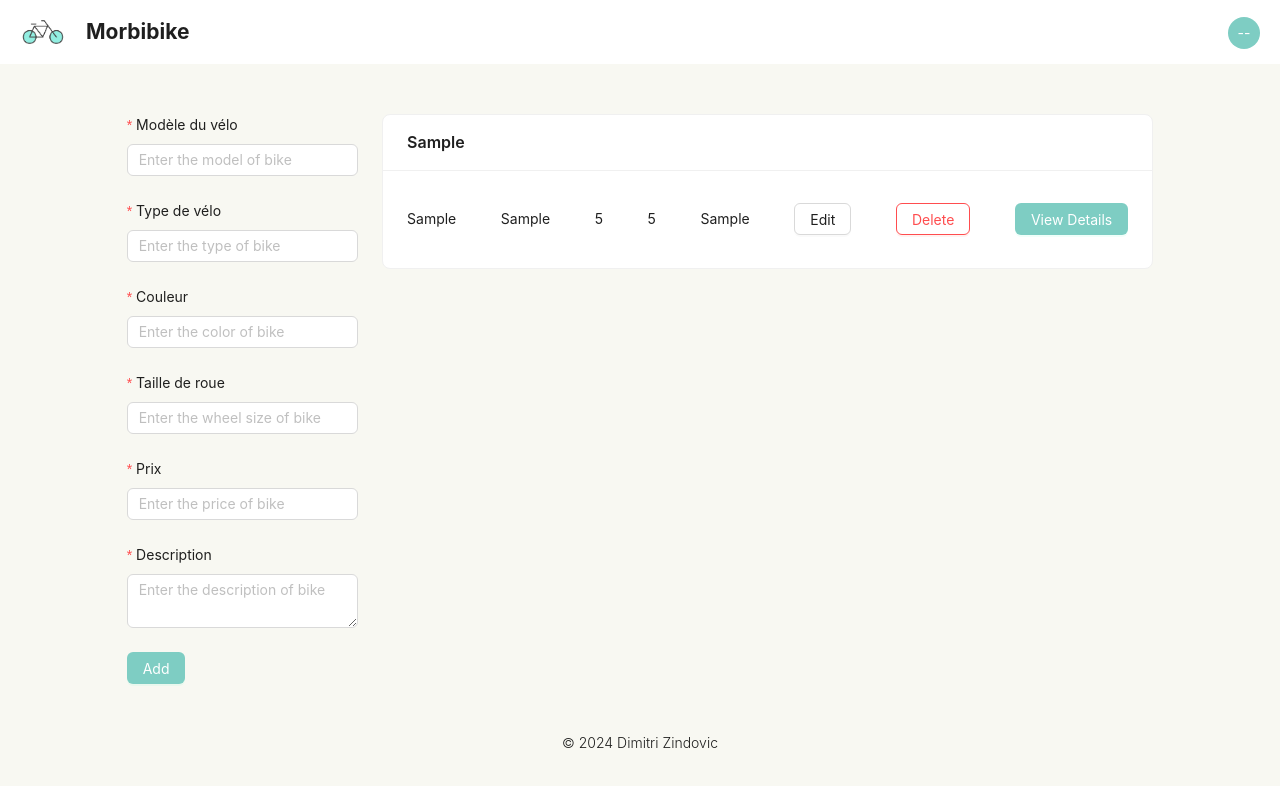
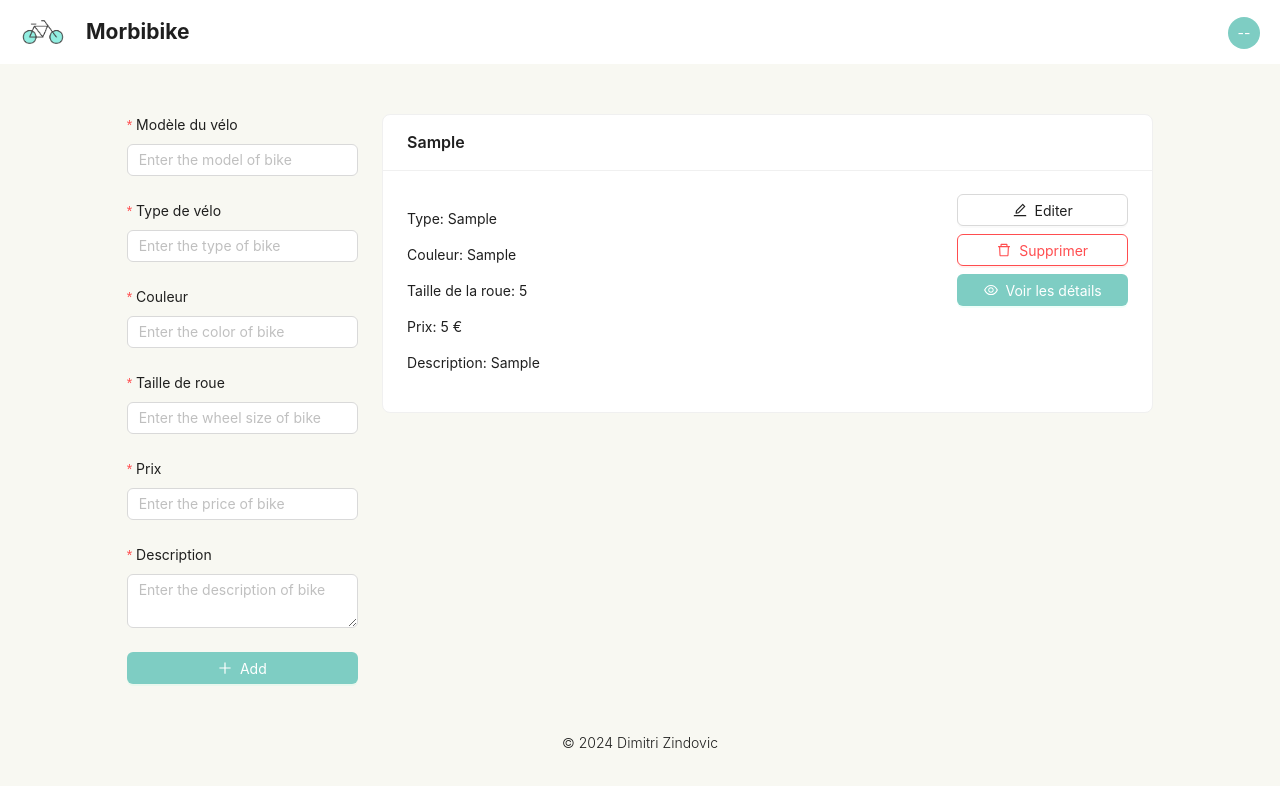
Before and after one commit to DimitriZindovic/Morbibike, a React (Create React App) app: page / in a window 1280 px wide. Both pictures are taken after typing "Sample", "Sample", "Sample", "5", "5", "Sample" into the empty fields and a click on the button "Add". Shown: the top 786 px of the page. Built offline with nearby package versions, Linux system fonts and the light colour scheme.

Commit message:
fix provider and add style on elements

```diff
--- a/src/components/BikeDescription.tsx
+++ b/src/components/BikeDescription.tsx
@@ -1,4 +1,4 @@
-import { Descriptions } from 'antd'
+import { Descriptions, Flex } from 'antd'
 import { Bike } from '../models/Bike'
 
 interface BikeDescriptionProps {
@@ -8,6 +8,7 @@ interface BikeDescriptionProps {
 const BikeDescription = ({ bike }: BikeDescriptionProps) => {
   // Return a description of the bike
   return (
+    <Flex style={{ marginBottom: '20px' }}>
       <Descriptions title="Détails du Vélo" bordered>
         <Descriptions.Item label="Modèle">{bike.model}</Descriptions.Item>
         <Descriptions.Item label="Type">{bike.type}</Descriptions.Item>
@@ -20,6 +21,7 @@ const BikeDescription = ({ bike }: BikeDescriptionProps) => {
           {bike.description}
         </Descriptions.Item>
       </Descriptions>
+    </Flex>
   )
 }
 
--- a/src/components/BikeList.tsx
+++ b/src/components/BikeList.tsx
@@ -10,7 +10,7 @@ interface BikeListProps {
 const BikeList = ({ renderItem, bikes }: BikeListProps) => {
   // Return a list of bikes
   return (
-    <Flex gap={8} style={{ width: '100%', height: '100%' }}>
+    <Flex vertical gap={8} style={{ width: '100%' }}>
       {bikes.map((bike) => renderItem(bike))}
     </Flex>
   )
--- a/src/components/CardBike.tsx
+++ b/src/components/CardBike.tsx
@@ -1,4 +1,5 @@
-import { Button, Card, Flex } from 'antd'
+import { Button, Card, Row, Col } from 'antd'
+import { EditOutlined, DeleteOutlined, EyeOutlined } from '@ant-design/icons'
 import { Link } from 'react-router-dom'
 import { Bike } from '../models/Bike'
 
@@ -10,25 +11,38 @@ interface CardBikeProps {
 }
 
 const CardBike = ({ bike, onEdit, onDelete, onViewDetails }: CardBikeProps) => {
-  // Return a card with the bike information
   return (
     <Card title={bike.model} key={bike.id} style={{ width: '100%' }}>
-      <Flex justify="space-between" align="center">
-        <p>{bike.type}</p>
-        <p>{bike.color}</p>
-        <p>{bike.wheelSize}</p>
-        <p>{bike.price}</p>
-        <p>{bike.description}</p>
-        <Button onClick={onEdit}>Edit</Button>
-        <Button danger onClick={onDelete}>
-          Delete
-        </Button>
-        <Link to={`/bike/${bike.id}`}>
-          <Button type="primary" onClick={onViewDetails}>
-            View Details
+      <Row gutter={[12, 12]}>
+        <Col span={18}>
+          <p>Type: {bike.type}</p>
+          <p>Couleur: {bike.color}</p>
+          <p>Taille de la roue: {bike.wheelSize}</p>
+          <p>Prix: {bike.price} €</p>
+          <p>Description: {bike.description}</p>
+        </Col>
+        <Col
+          span={6}
+          style={{ display: 'flex', flexDirection: 'column', gap: '8px' }}
+        >
+          <Button icon={<EditOutlined />} onClick={onEdit}>
+            Editer
           </Button>
-        </Link>
-      </Flex>
+          <Button icon={<DeleteOutlined />} danger onClick={onDelete}>
+            Supprimer
+          </Button>
+          <Link to={`/bike/${bike.id}`}>
+            <Button
+              icon={<EyeOutlined />}
+              type="primary"
+              onClick={onViewDetails}
+              style={{ width: '100%' }}
+            >
+              Voir les détails
+            </Button>
+          </Link>
+        </Col>
+      </Row>
     </Card>
   )
 }
--- a/src/components/Container.tsx
+++ b/src/components/Container.tsx
@@ -11,7 +11,7 @@ const Contianer = ({ children }: ContianerPorps) => {
     <Row style={{ maxWidth: '1200ox', marginInline: 'auto' }}>
       <Col span={24}>
         <Col span={20} offset={2} style={{ marginTop: '50px' }}>
-          <Flex style={{ gap: '24px' }}>{children}</Flex>
+          {children}
         </Col>
       </Col>
     </Row>
--- a/src/components/InputButon.tsx
+++ b/src/components/InputButon.tsx
@@ -3,6 +3,7 @@ import { Button, Flex, Form, Input } from 'antd'
 import type { FormProps } from 'antd'
 import TextArea from 'antd/es/input/TextArea'
 import { Bike } from '../models/Bike'
+import { PlusOutlined } from '@ant-design/icons'
 
 interface InputButtonProps {
   onButtonClick: (
@@ -128,7 +129,13 @@ const InputButton = ({ onButtonClick, initialValues }: InputButtonProps) => {
           <TextArea placeholder="Enter the description of bike" />
         </Form.Item>
         <Form.Item>
-          <Button type="primary" htmlType="submit" loading={isLoading}>
+          <Button
+            icon={<PlusOutlined />}
+            type="primary"
+            htmlType="submit"
+            loading={isLoading}
+            style={{ width: '100%' }}
+          >
             {initialValues ? 'Update' : 'Add'}
           </Button>
         </Form.Item>
--- a/src/context/BikeContext.tsx
+++ b/src/context/BikeContext.tsx
@@ -1,10 +1,4 @@
-import React, {
-  createContext,
-  useContext,
-  useState,
-  ReactNode,
-  PropsWithChildren,
-} from 'react'
+import React, { createContext, useContext, useState, ReactNode } from 'react'
 import { Bike } from '../models/Bike'
 
 interface BikeContextProps {
@@ -14,7 +8,7 @@ interface BikeContextProps {
 
 const BikeContext = createContext<BikeContextProps | undefined>(undefined)
 
-export const BikeProvider = ({ children }: PropsWithChildren) => {
+export const BikeProvider = ({ children }: { children: ReactNode }) => {
   const [bikes, setBikes] = useState<Bike[]>([])
   return (
     <BikeContext.Provider value={{ bikes, setBikes }}>
@@ -23,4 +17,10 @@ export const BikeProvider = ({ children }: PropsWithChildren) => {
   )
 }
 
-export const useBikeContext = () => useContext(BikeContext) as BikeContextProps
+export const useBikeContext = () => {
+  const context = useContext(BikeContext)
+  if (!context) {
+    throw new Error('useBikeContext must be used within a BikeProvider')
+  }
+  return context
+}
--- a/src/index.tsx
+++ b/src/index.tsx
@@ -3,12 +3,14 @@ import ReactDOM from 'react-dom/client'
 import AppRoutes from './routes/AppRoutes'
 import { ConfigProvider, App } from 'antd'
 import { BrowserRouter as Router } from 'react-router-dom'
+import { BikeProvider } from './context/BikeContext'
 
 const root = ReactDOM.createRoot(document.getElementById('root') as HTMLElement)
 
 root.render(
   <Router basename="/">
     <App>
+      <BikeProvider>
         <ConfigProvider
           theme={{
             token: { colorPrimary: '#7ecdc3' },
@@ -16,6 +18,7 @@ root.render(
         >
           <AppRoutes />
         </ConfigProvider>
+      </BikeProvider>
     </App>
   </Router>
 )
--- a/src/pages/BikeDetails.tsx
+++ b/src/pages/BikeDetails.tsx
@@ -1,11 +1,11 @@
 import { useParams } from 'react-router-dom'
 import { useBikeContext } from '../context/BikeContext'
+import Container from '../components/Container'
 import BikeDescription from '../components/BikeDescription'
-import Contianer from '../components/Container'
 
 const BikeDetails = () => {
   const { id } = useParams<{ id: string }>()
-  const { bikes } = useBikeContext()
+  const { bikes, setBikes } = useBikeContext()
   const bike = bikes.find((bike) => bike.id === Number(id))
 
   if (!bike) {
@@ -13,9 +13,9 @@ const BikeDetails = () => {
   }
 
   return (
-    <Contianer>
+    <Container>
       <BikeDescription bike={bike} />
-    </Contianer>
+    </Container>
   )
 }
 
--- a/src/pages/Home.tsx
+++ b/src/pages/Home.tsx
@@ -7,6 +7,7 @@ import CardBike from '../components/CardBike'
 import DeleteModal from '../components/DeleteModal'
 import { useBikeContext } from '../context/BikeContext'
 import Contianer from '../components/Container'
+import { Flex } from 'antd'
 
 const Home = () => {
   const { bikes, setBikes } = useBikeContext()
@@ -91,6 +92,7 @@ const Home = () => {
 
   return (
     <Contianer>
+      <Flex style={{ gap: '24px' }}>
         <InputButon
           onButtonClick={editingBike ? updateBikeOnList : addBikeOnList}
           initialValues={editingBike}
@@ -114,6 +116,7 @@ const Home = () => {
             onCancel={() => setBikeToDelete(null)}
           />
         )}
+      </Flex>
     </Contianer>
   )
 }
--- a/src/routes/AppRoutes.tsx
+++ b/src/routes/AppRoutes.tsx
@@ -2,10 +2,8 @@ import { Routes, Route, Navigate } from 'react-router-dom'
 import GeneralLayout from '../layout/GeneralLayout'
 import Home from '../pages/Home'
 import BikeDetails from '../pages/BikeDetails'
-import { BikeProvider } from '../context/BikeContext'
 
 const AppRoutes = () => (
-  <BikeProvider>
   <Routes>
     <Route element={<GeneralLayout />}>
       <Route path="/" element={<Home />} />
@@ -13,7 +11,6 @@ const AppRoutes = () => (
     </Route>
     <Route path="*" element={<Navigate to="/" />} />
   </Routes>
-  </BikeProvider>
 )
 
 export default AppRoutes
```
Also changed, not shown: src/App.tsx (+2 -5 lines). Lines whose indentation alone changed are shown as unchanged.
